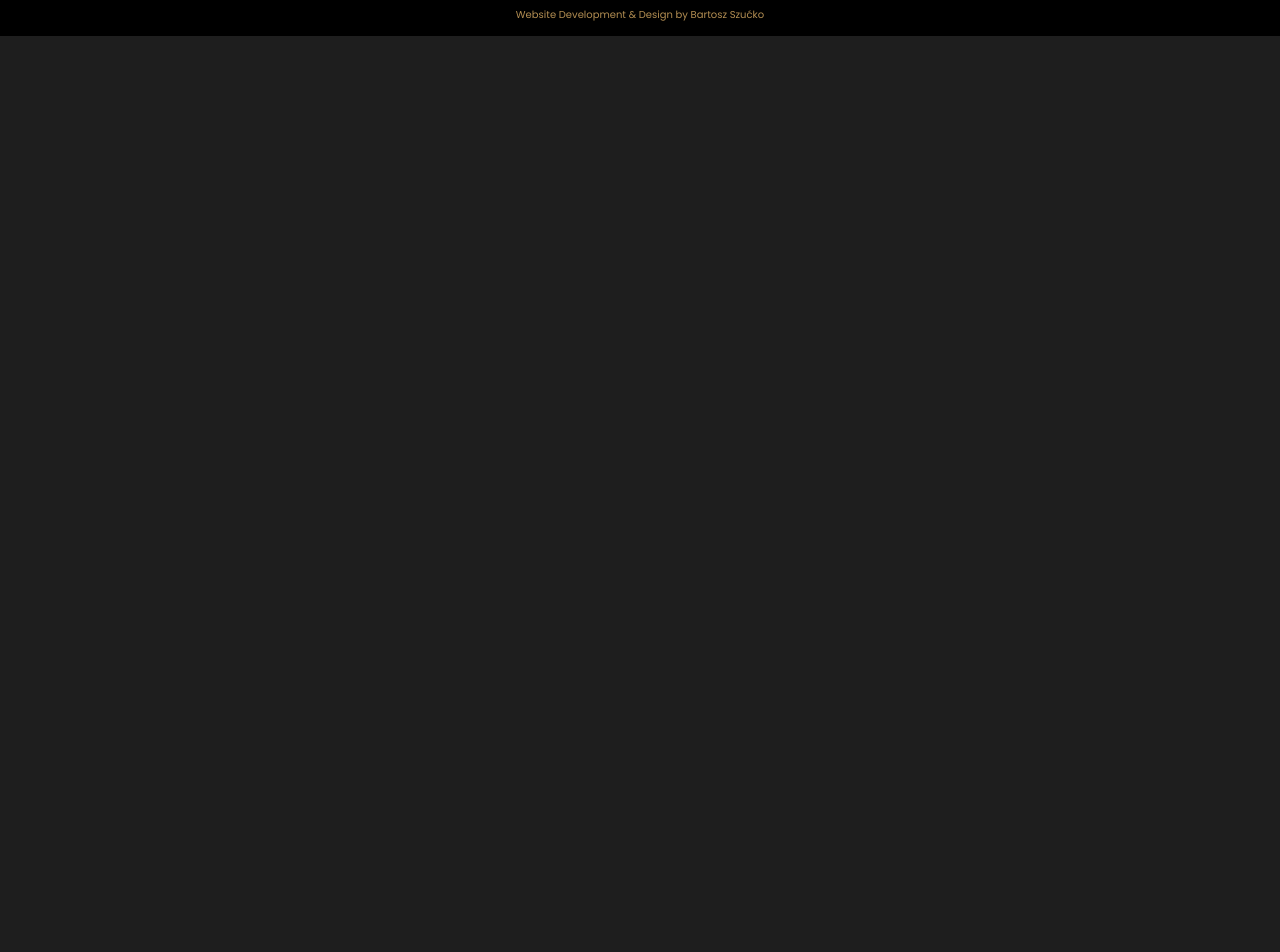
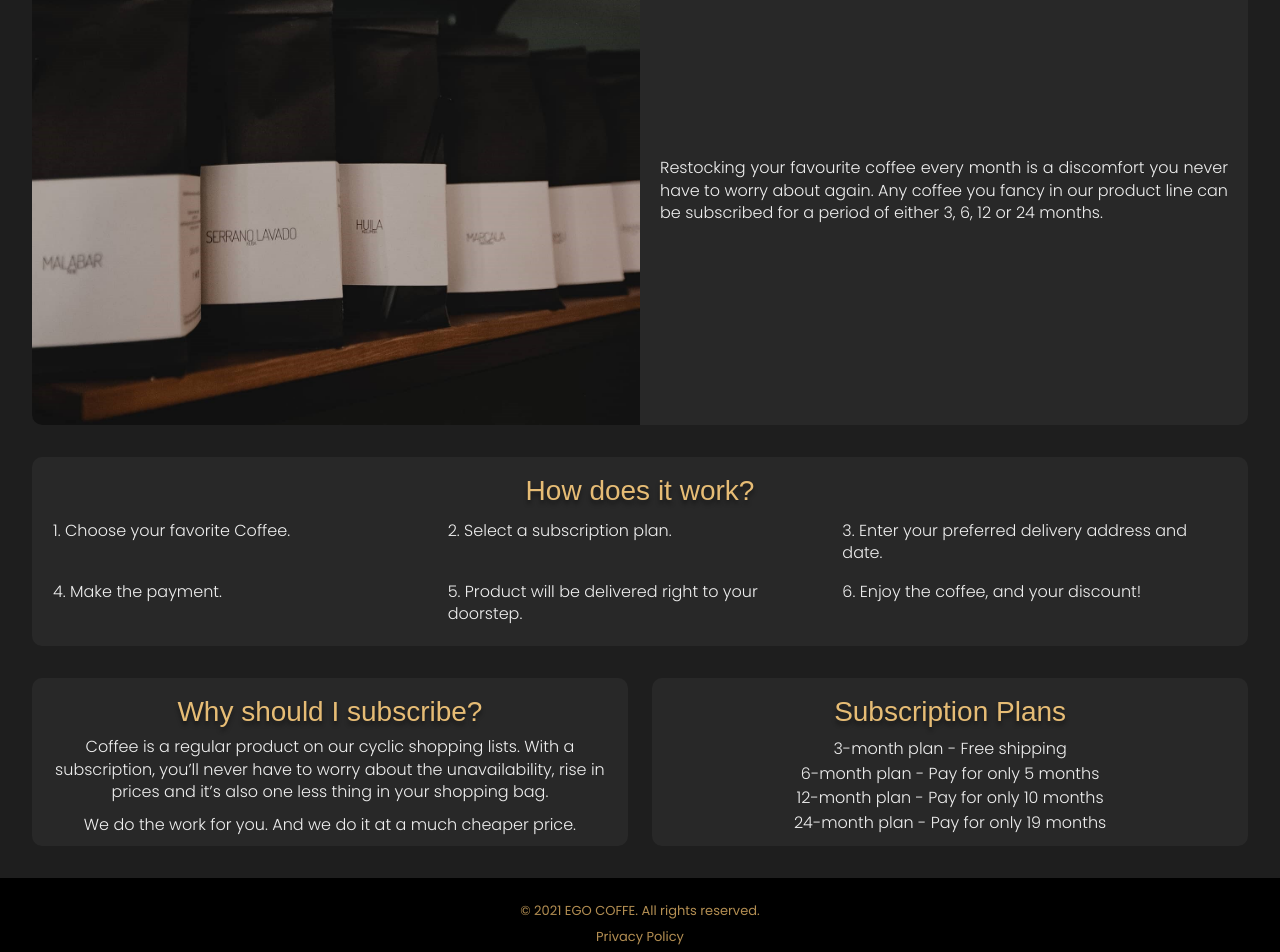
Before and after one commit to B4rt0sz/ecommerce-coffe, a React app: page /subscription in a window 1280 px wide. Shown: the part 257-1209 px from the top of the page. Before the commit the page ends 800 px from the top, so only its background shows below. Built offline with nearby package versions, Linux system fonts and the light colour scheme; the HTML template or start-up script is replaced by a standard one; a web font is replaced by a local one.

Commit message:
add SubscriptionPage

```diff
--- /dev/null
+++ b/src/components/SubscriptionPage/Info.js
@@ -0,0 +1,15 @@
+import subscriptionIMG from '../../../public/images/subscriptionIMG.jpg'
+
+const Info = () => {
+  const subscriptionInfo =
+    'Restocking your favourite coffee every month is a discomfort you never have to worry about again. Any coffee you fancy in our product line can be subscribed for a period of either 3, 6, 12 or 24 months.'
+
+  return (
+    <section className='subscription__info'>
+      <img src={subscriptionIMG} alt='coffee' />
+      <p>{subscriptionInfo}</p>
+    </section>
+  )
+}
+
+export default Info
--- /dev/null
+++ b/src/components/SubscriptionPage/Plan.js
@@ -0,0 +1,39 @@
+const Plan = () => {
+  const subscriptionWhy = {
+    title: 'Why should I subscribe?',
+    text1:
+      'Coffee is a regular product on our cyclic shopping lists. With a subscription, you’ll never have to worry about the unavailability, rise in prices and it’s also one less thing in your shopping bag.',
+    text2: 'We do the work for you. And we do it at a much cheaper price.',
+  }
+
+  const plans = [
+    { id: 1, text: '3-month plan - Free shipping' },
+    { id: 2, text: '6-month plan - Pay for only 5 months' },
+    { id: 3, text: '12-month plan - Pay for only 10 months' },
+    { id: 4, text: '24-month plan - Pay for only 19 months' },
+  ]
+
+  const subscriptionPlans = plans.map((item) => (
+    <li className='subscription__plan-list-item' key={item.id}>
+      <p>{item.text}</p>
+    </li>
+  ))
+
+  return (
+    <section className='subscription__plan'>
+      <div className='subscription__plan-info'>
+        <h2 className='subscription__plan-info-title'>
+          {subscriptionWhy.title}
+        </h2>
+        <p className='subscription__plan-info-text'>{subscriptionWhy.text1}</p>
+        <p className='subscription__plan-info-text'>{subscriptionWhy.text2}</p>
+      </div>
+      <ul className='subscription__plan-list'>
+        <h2 className='subscription__plan-list-title'>Subscription Plans</h2>
+        {subscriptionPlans}
+      </ul>
+    </section>
+  )
+}
+
+export default Plan
--- /dev/null
+++ b/src/components/SubscriptionPage/Points.js
@@ -0,0 +1,30 @@
+const Points = () => {
+  const points = [
+    { id: 1, text: 'Choose your favorite Coffee.' },
+    { id: 2, text: 'Select a subscription plan.' },
+    { id: 3, text: 'Enter your preferred delivery address and date.' },
+    { id: 4, text: 'Make the payment.' },
+    {
+      id: 5,
+      text: 'Product will be delivered right to your doorstep.',
+    },
+    { id: 6, text: 'Enjoy the coffee, and your discount!' },
+  ]
+
+  const subscriptionPoints = points.map((item) => (
+    <li className='subscription__points-list-item' key={item.id}>
+      <p>
+        {item.id}. {item.text}
+      </p>
+    </li>
+  ))
+
+  return (
+    <section className='subscription__points'>
+      <h2 className='subscription__points-title'>How does it work?</h2>
+      <ul className='subscription__points-list'>{subscriptionPoints}</ul>
+    </section>
+  )
+}
+
+export default Points
--- a/src/layouts/Page.jsx
+++ b/src/layouts/Page.jsx
@@ -4,6 +4,7 @@ import HomePage from '../pages/HomePage'
 import ShopPage from '../pages/ShopPage'
 import PrivacyPage from '../pages/PrivacyPage'
 import TermsPage from '../pages/TermsPage'
+import SubscriptionPage from '../pages/SubscriptionPage'
 
 const Page = () => {
   const location = useLocation()
@@ -15,6 +16,7 @@ const Page = () => {
         <Route path='/shop' component={ShopPage} />
         <Route path='/privacy-policy' component={PrivacyPage} />
         <Route path='/terms-conditions' component={TermsPage} />
+        <Route path='/subscription' component={SubscriptionPage} />
       </Switch>
     </>
   )
--- /dev/null
+++ b/src/pages/SubscriptionPage.js
@@ -0,0 +1,18 @@
+import Info from '../components/SubscriptionPage/Info'
+import Points from '../components/SubscriptionPage/Points'
+import Plan from '../components/SubscriptionPage/Plan'
+
+const SubscriptionPage = () => {
+  return (
+    <section className='subscription'>
+      <div className='container'>
+        <h1 className='subscription__title'>Subscription</h1>
+        <Info />
+        <Points />
+        <Plan />
+      </div>
+    </section>
+  )
+}
+
+export default SubscriptionPage
--- /dev/null
+++ b/src/styles/_SubscriptionPage.scss
@@ -0,0 +1,149 @@
+.subscription {
+  @include General;
+
+  &__title {
+    @include MainTitle;
+    margin: 20px;
+  }
+
+  &__info {
+    @include Table;
+    margin-bottom: 32px;
+
+    img {
+      width: 100%;
+      border-radius: 10px 10px 0 0;
+
+      @media (min-width: 764px) {
+        border-radius: 10px 0 0 10px;
+        width: 50%;
+      }
+    }
+    p {
+      text-align: justify;
+      padding: 10px;
+      @include TextMobile;
+
+      @media (min-width: 764px) {
+        width: 50%;
+        padding: 20px;
+        @include TextDesktop;
+      }
+    }
+  }
+
+  &__points {
+    padding: 10px;
+    margin-bottom: 32px;
+    border-radius: 10px;
+    background-color: #282828;
+
+    &-title {
+      @include MobileTitle;
+
+      @media (min-width: 764px) {
+        font-size: 2.8em;
+      }
+    }
+
+    &-list {
+      display: flex;
+      flex-wrap: wrap;
+      justify-content: center;
+
+      &-item {
+        width: 100%;
+        margin-bottom: 6px;
+        @include TextMobile;
+
+        @media (min-width: 764px) {
+          width: 33%;
+          padding: 5px;
+          @include TextDesktop;
+        }
+      }
+    }
+  }
+
+  &__plan {
+    display: flex;
+    flex-wrap: wrap;
+
+    @media (min-width: 764px) {
+      justify-content: space-between;
+    }
+
+    &-info {
+      width: 100%;
+      margin-bottom: 16px;
+      padding: 10px;
+      border-radius: 10px;
+      background-color: #282828;
+
+      @media (min-width: 764px) {
+        width: 49%;
+        margin-bottom: 0;
+      }
+
+      &-title {
+        @include MobileTitle;
+
+        @media (min-width: 764px) {
+          font-size: 2.8em;
+        }
+      }
+
+      &-text {
+        text-align: justify;
+        @include TextMobile;
+
+        &:first-of-type {
+          margin-bottom: 5px;
+
+          @media (min-width: 764px) {
+            margin-bottom: 10px;
+          }
+        }
+
+        @media (min-width: 764px) {
+          text-align: center;
+          @include TextDesktop;
+        }
+      }
+    }
+
+    &-list {
+      width: 100%;
+      padding: 10px;
+      margin-bottom: 10px;
+      @include Table;
+      align-items: stretch;
+
+      @media (min-width: 764px) {
+        width: 49%;
+        margin-bottom: 0;
+      }
+
+      &-title {
+        width: 100%;
+        @include MobileTitle;
+
+        @media (min-width: 764px) {
+          font-size: 2.8em;
+        }
+      }
+
+      &-item {
+        width: 100%;
+        margin-bottom: 6px;
+        text-align: center;
+        @include TextMobile;
+
+        @media (min-width: 764px) {
+          margin: 0;
+          @include TextDesktop;
+        }
+      }
+    }
+  }
+}
--- a/src/styles/index.scss
+++ b/src/styles/index.scss
@@ -7,3 +7,4 @@
 @import './PrivacyPage';
 @import './TermsPage';
 @import './HomePage';
+@import './SubscriptionPage';
```
Also changed, not shown: public/images/subscriptionIMG.jpg (added).
